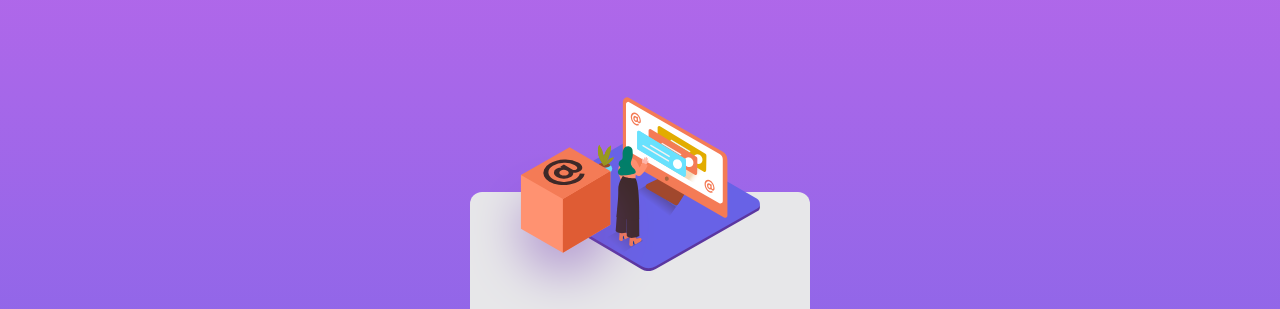
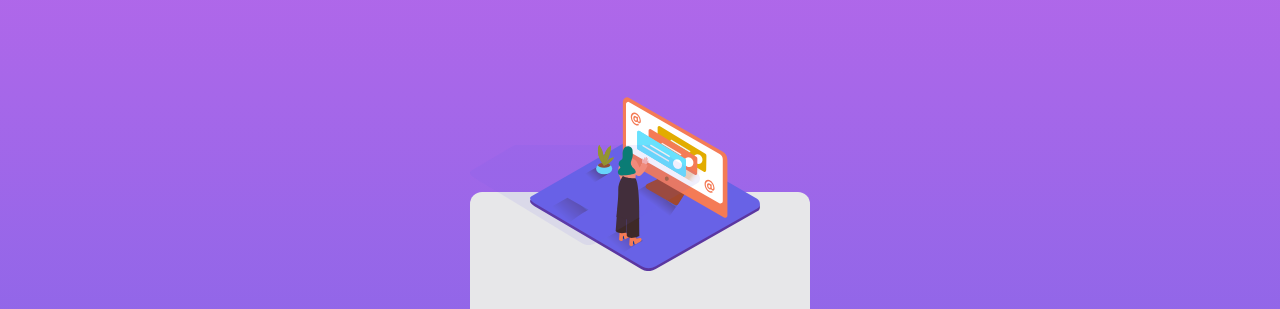
Before and after one commit to AhmedMahrouss/FAQ--accordion-card, a plain HTML site: page index.html in a window 1280 px wide. Shown: the top 309 px of the page. Drawn offline with Linux system fonts and the light colour scheme.

Commit message:
Upload Project

```diff
--- a/index.html
+++ b/index.html
@@ -11,7 +11,6 @@
 <div class="container">
   <div class="img">
     <img src="images/illustration-woman-online-desktop.svg">
-    <img src="images/illustration-box-desktop.svg" width="100">
         <img src="images/bg-pattern-mobile.svg">
     <img src="images/bg-pattern-mobile.svg" class="shadow">
   </div>
```
